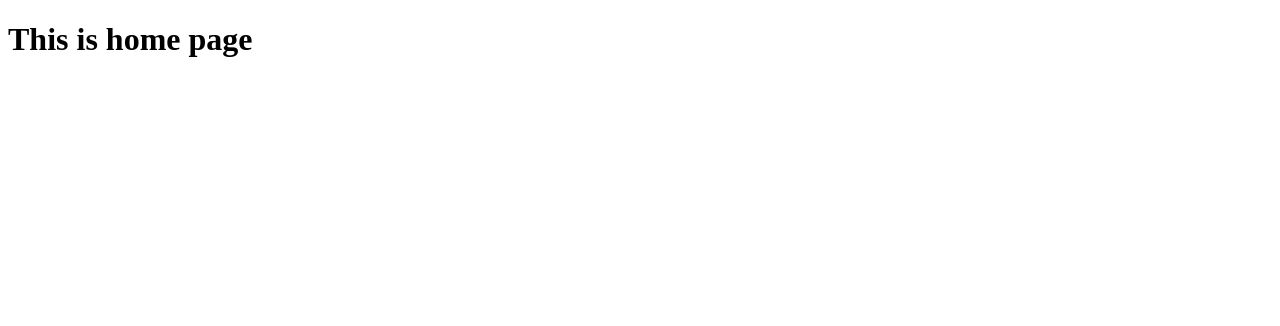
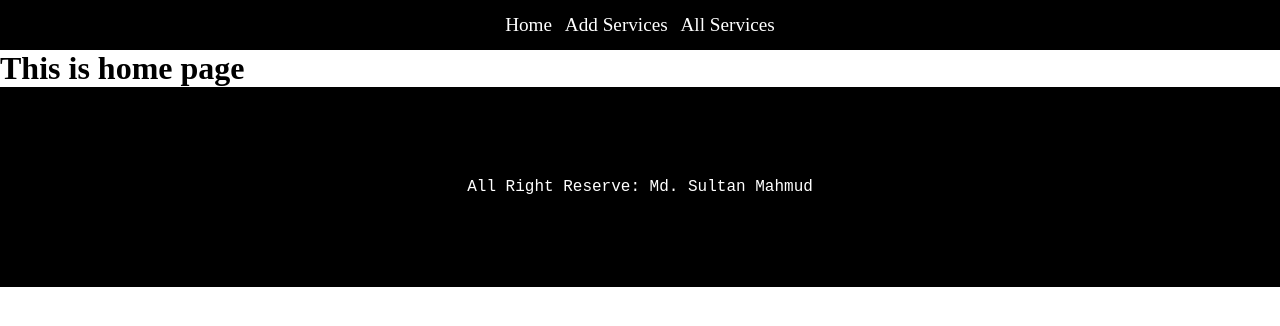
Before and after one commit to mdsultanmahmud/redux_crud_app, a React (Vite) app: page / in a window 1280 px wide. Shown: the top 326 px of the page. Built offline with nearby package versions, Linux system fonts and the light colour scheme.

Commit message:
added navbar and footer

```diff
--- a/package.json
+++ b/package.json
@@ -12,7 +12,8 @@
   "dependencies": {
     "react": "^18.2.0",
     "react-dom": "^18.2.0",
-    "react-router-dom": "^6.6.2"
+    "react-router-dom": "^6.6.2",
+    "sass": "^1.57.1"
   },
   "devDependencies": {
     "@types/react": "^18.0.26",
--- /dev/null
+++ b/src/layout/Footer.jsx
@@ -0,0 +1,11 @@
+import React from 'react';
+
+const Footer = () => {
+    return (
+        <div className='footer'>
+            <p>All Right Reserve: Md. Sultan Mahmud</p>
+        </div>
+    );
+};
+
+export default Footer;
--- /dev/null
+++ b/src/layout/MainLayout.jsx
@@ -0,0 +1,16 @@
+import React from 'react';
+import { Outlet } from 'react-router-dom';
+import Footer from './Footer';
+import Navbar from './Navbar';
+
+const MainLayout = () => {
+    return (
+        <div>
+                <Navbar></Navbar>
+                <Outlet></Outlet>
+                <Footer></Footer>
+        </div>
+    );
+};
+
+export default MainLayout;
--- /dev/null
+++ b/src/layout/Navbar.jsx
@@ -0,0 +1,17 @@
+import React, { useState } from 'react';
+import { Link } from 'react-router-dom';
+
+
+const Navbar = () => {
+  return (
+    <nav className='navbar'>
+        <ul>
+            <Link to={'/'}>Home</Link>
+            <Link to={'/addservices'}>Add Services</Link>
+            <Link to={'/myservices'}>All Services</Link>
+        </ul>
+    </nav>
+  );
+};
+
+export default Navbar;
--- a/src/pages/Home.jsx
+++ b/src/pages/Home.jsx
@@ -2,7 +2,7 @@ import React from 'react';
 const Home = () => {
     return (
         <div>
-            <h1>This is home page</h1>
+            <h1 className='home-title'>This is home page</h1>
         </div>
     );
 };
--- /dev/null
+++ b/src/style.scss
@@ -0,0 +1,38 @@
+*, ::after, ::before{
+    margin: 0;
+    padding: 0;
+    box-sizing: border-box;
+}
+
+.navbar{
+    height: 50px;
+    display: flex;
+    justify-content: center;
+    align-items: center;
+    background-color: rgba($color: #000000, $alpha: 1.0);
+    a{
+        margin: 0 .4rem;
+        font-size: 1.2rem;
+        font-style: bold;
+        text-decoration: none;
+        color: white;
+        &:hover{
+            color: red;
+        }
+    }
+
+}
+
+
+// designing footer
+.footer{
+    min-height: 200px;
+    background-color: black;
+    display: flex;
+    align-items: center;
+    justify-content: center;
+    p{
+        color: white;
+        font-family: 'Courier New', Courier, monospace;
+    }
+}
```
Also changed, not shown: src/App.jsx (+18 -11 lines), 1 other file (tests, documents, lock files or other folders).
